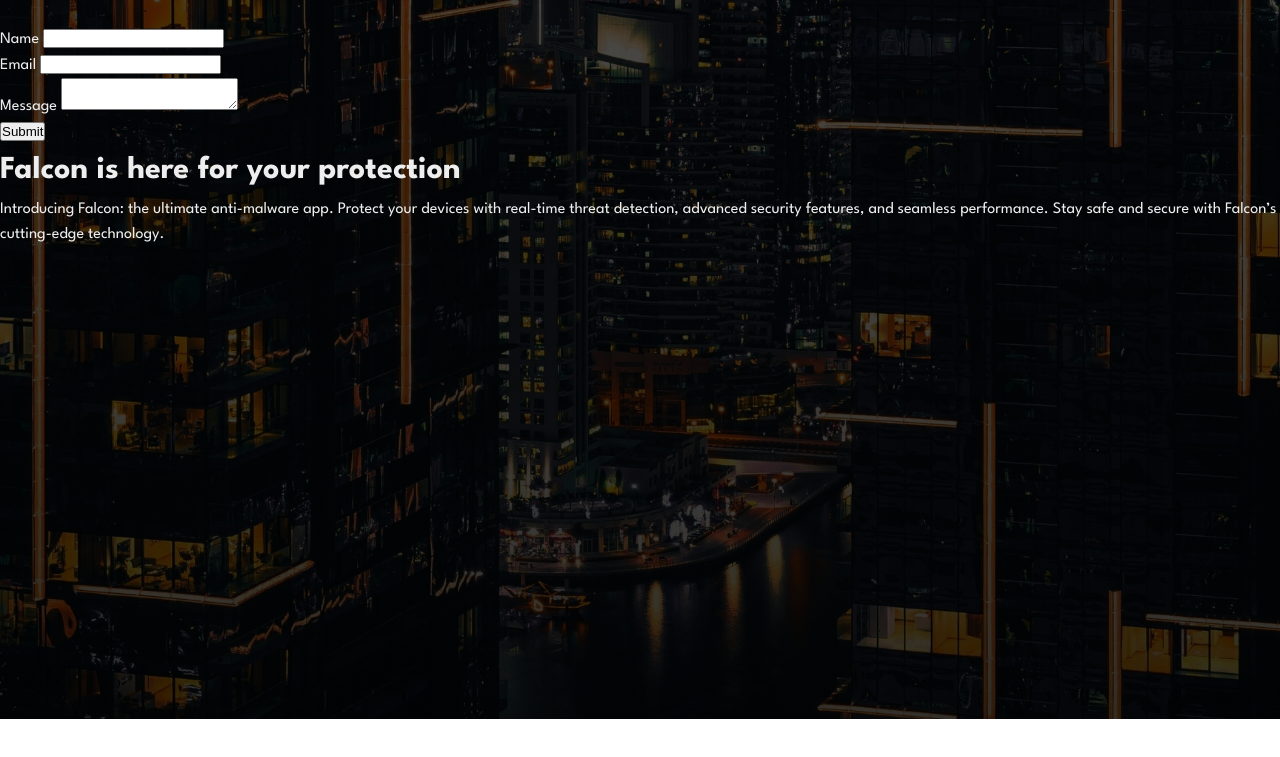
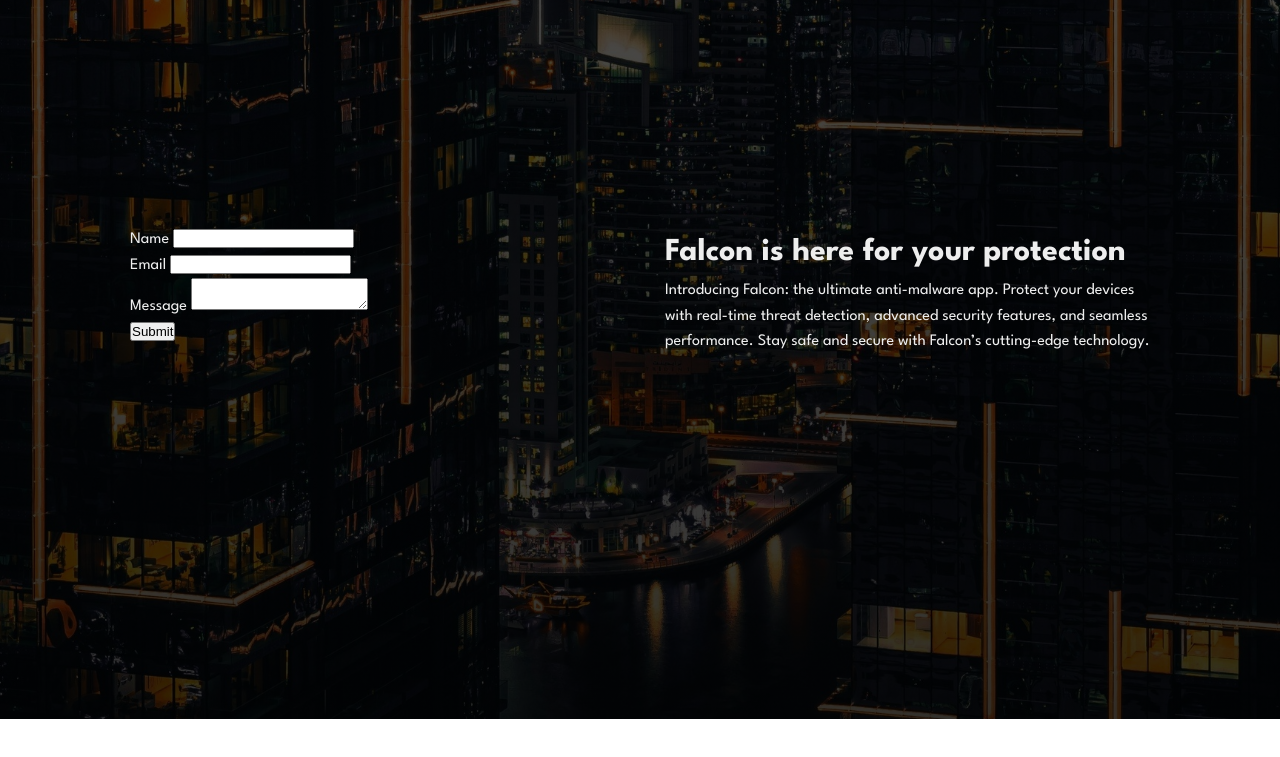
Before and after one commit to Nimira43/Modern-Landing-Page, a plain HTML site: page index.html in a window 1280 px wide. Shown: the part 81-838 px from the top of the page. Before the commit the page ends 800 px from the top, so only its background shows below. Drawn offline with Linux system fonts and the light colour scheme; a web font is replaced by a local one.

Commit message:
Main conent div styled.

```diff
--- a/index.html
+++ b/index.html
@@ -28,7 +28,7 @@
         </a>
       </div>
     </header>
-    <main class="main-container">
+    <main class="main-content">
       <form>
         <div class="form-group">
           <label for="name">Name</label>
--- a/style.css
+++ b/style.css
@@ -61,3 +61,22 @@ body {
 .header-right span:hover {
   color: #87ceeb;
 }
+
+.main-content {
+  display: flex;
+  gap: 50px;
+  max-width: 1100px;
+  margin: 200px auto;
+  padding: 0 40px;
+  justify-content: center;
+  align-items: start;
+  height: 100%;
+}
+
+form {
+  flex: 1;
+}
+
+.text-container {
+  flex: 1;
+}
```
